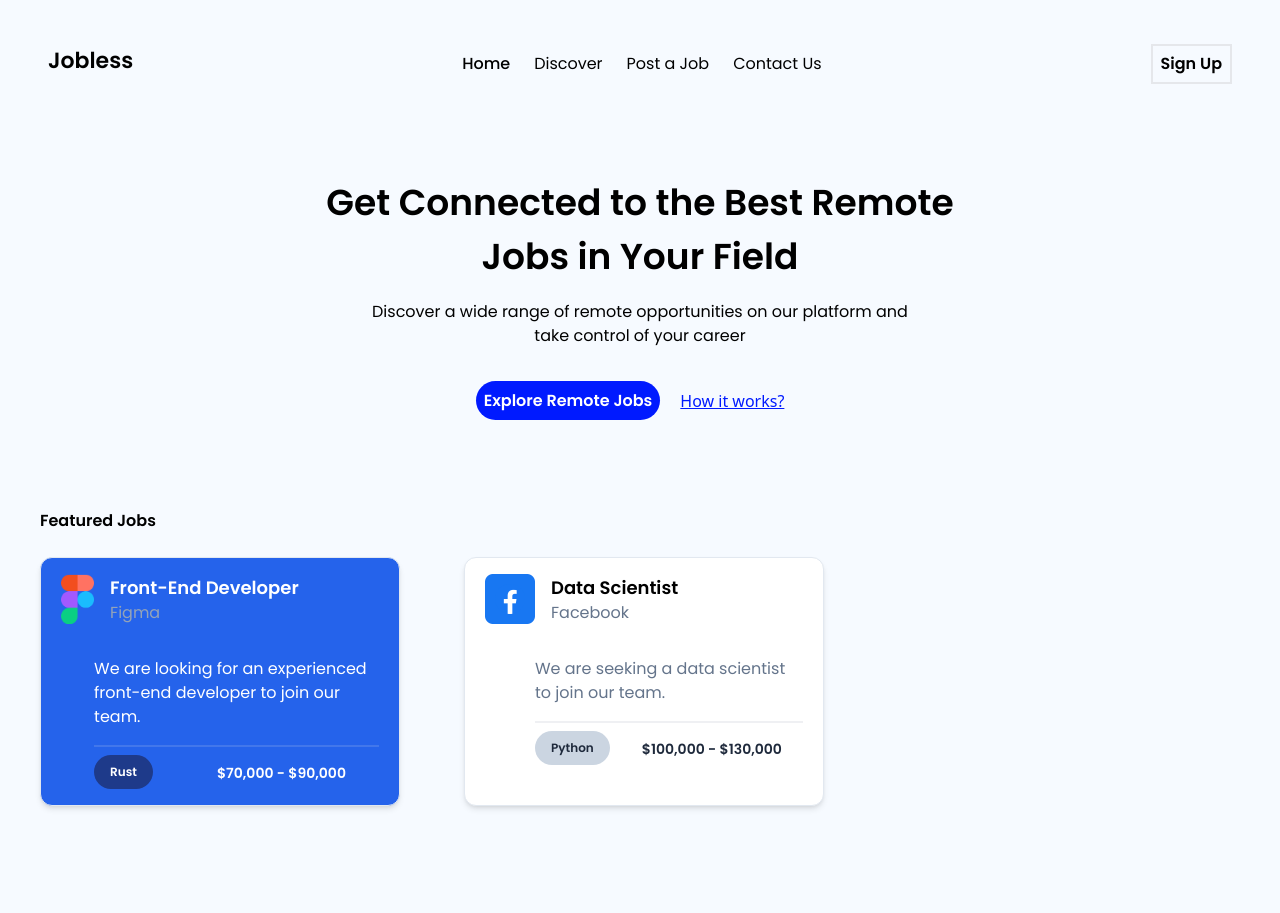
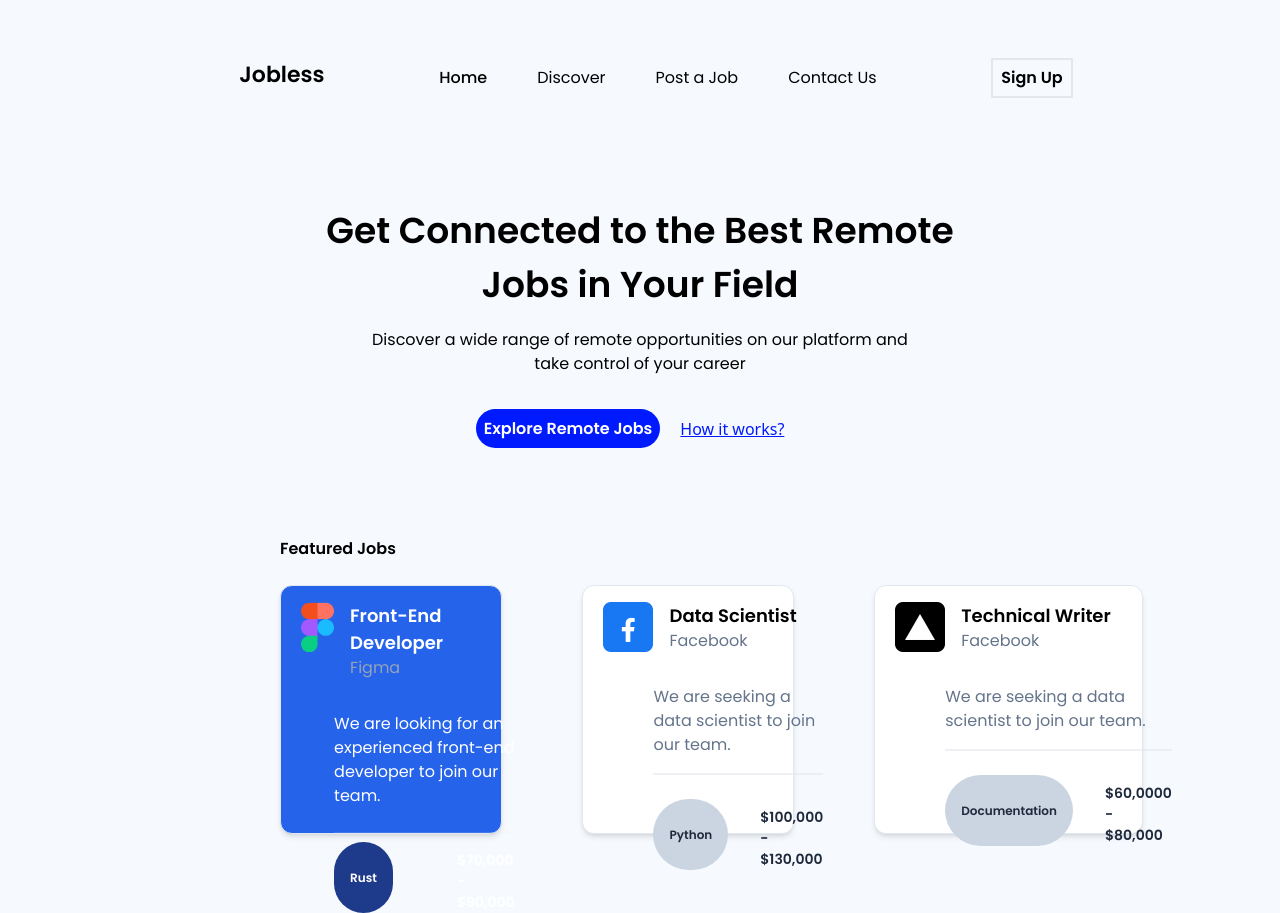
Before and after one commit to ChaerulHidayat17/slicing-css, a plain HTML site: page index.html in a window 1280 px wide. Before the commit the page ends 830 px from the top, so only its background shows below. Drawn offline with nearby package versions, Linux system fonts and the light colour scheme.

Commit message:
selesai sclicing

```diff
--- a/index.html
+++ b/index.html
@@ -29,9 +29,9 @@
 </head>
 
 <body class="bg-[#F6FAFF]">
-    <section class="flex justify-between px-12 py-[44px]">
-        <h2 class="font-Poppins font-semibold text-[22px]">Jobless</h2>
-        <ul class="flex gap-[24px] font-Poppins text-[16px] py-2">
+    <section class="flex justify-around px-[150px] py-[58px]">
+        <h2 class="font-Poppins font-semibold text-[22px] ml-8">Jobless</h2>
+        <ul class="flex gap-[50px] font-Poppins text-[16px] py-2">
             <li><a href="" class="font-medium">Home</a></li>
             <li><a href="">Discover</a></li>
             <li><a href="">Post a Job</a></li>
@@ -56,11 +56,11 @@
         </button>
 
     </div>
-    <div class="px-10 mt-24">
+    <div class="px-[280px] mt-24 mx-auto">
         <div>
             <h2 class="font-Poppins font-semibold text-[16px]">Featured Jobs</h2>
         </div>
-        <div class="flex gap-16">
+        <div class="flex gap-[80px] mx-auto">
         <div
             class="w-[360px] h-[249px] my-6 border border-slate-200 rounded-xl  p-5 shadow-md font-inter  group bg-blue-600 py-4 flex">
             <img src="image/1.png" alt="" class="w-[50px] h-[50px]">
@@ -71,7 +71,7 @@
                     <p class="mt-8 text-white font-Poppins text-base text-[16px]">We are looking for an experienced
                         front-end developer to join our team.</p>
                 </div>
-                <div class="border mt-4 opacity-15"></div>
+                <div class="border mt-6 opacity-15"></div>
                 <div class="mt-2 flex gap-16">
                     <button
                         class="bg-blue-900 text-[12px] font-semibold text-white px-4 py-2 rounded-full font-Poppins">Rust</button>
@@ -89,10 +89,27 @@
                     <p class="mt-8 text-slate-500 font-Poppins text-base text-[16px]">We are seeking a data scientist to join our team.</p>
                 </div>
                 <div class="border mt-4 opacity-60"></div>
-                <div class="mt-2 flex gap-8">
+                <div class="mt-6 flex gap-8">
                     <button
                         class="bg-slate-300 text-[12px] font-semibold text-slate-800 px-4 py-2 rounded-full font-Poppins">Python</button>
                     <p class="mt-2 font-Poppins font-semibold text-slate-800 text-[14px]">$100,000 - $130,000</p>
+                </div>
+            </div>
+        </div>
+        <div
+            class="w-[360px] h-[249px] my-6 border border-slate-200 rounded-xl  p-5 shadow-md font-inter  group bg-white py-4 flex">
+            <img src="image/2.png" alt="" class="w-[50px] h-[50px]">
+            <div>
+                <p class="px-4 text-black font-Poppins font-semibold text-[18px]">Technical Writer</p>
+                <p class="px-4 font-Poppins text-[14px] text-base text-slate-500">Facebook</p>
+                <div class="justify-start">
+                    <p class="mt-8 text-slate-500 font-Poppins text-base text-[16px]">We are seeking a data scientist to join our team.</p>
+                </div>
+                <div class="border mt-4 opacity-60"></div>
+                <div class="mt-6 flex gap-8">
+                    <button
+                        class="bg-slate-300 text-[12px] font-semibold text-slate-800 px-4 py-2 rounded-full font-Poppins">Documentation</button>
+                    <p class="mt-2 font-Poppins font-semibold text-slate-800 text-[14px]">$60,0000 - $80,000</p>
                 </div>
             </div>
         </div>
```
